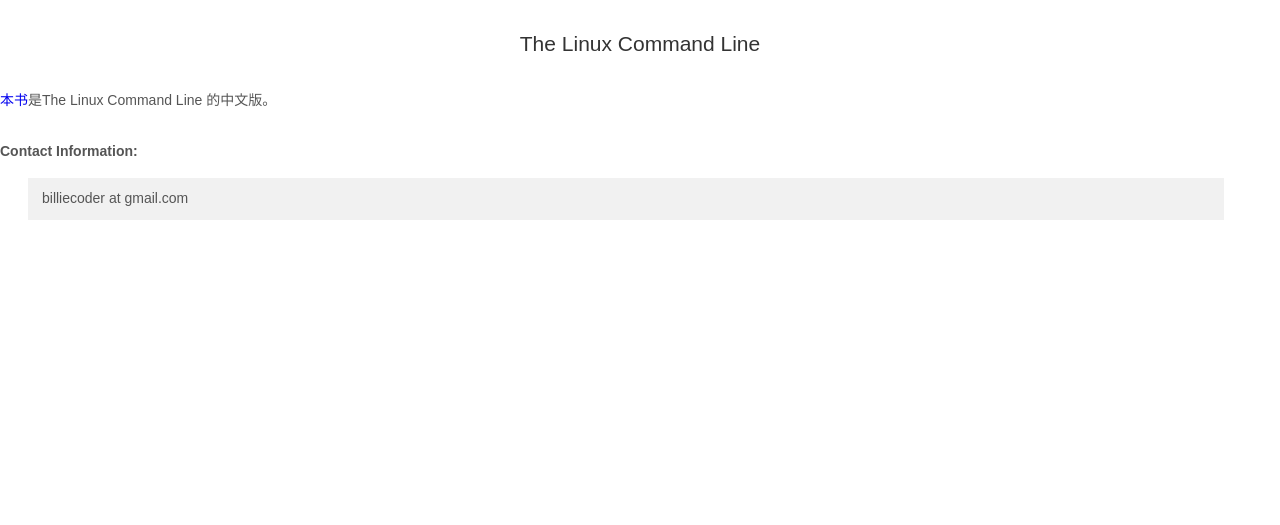
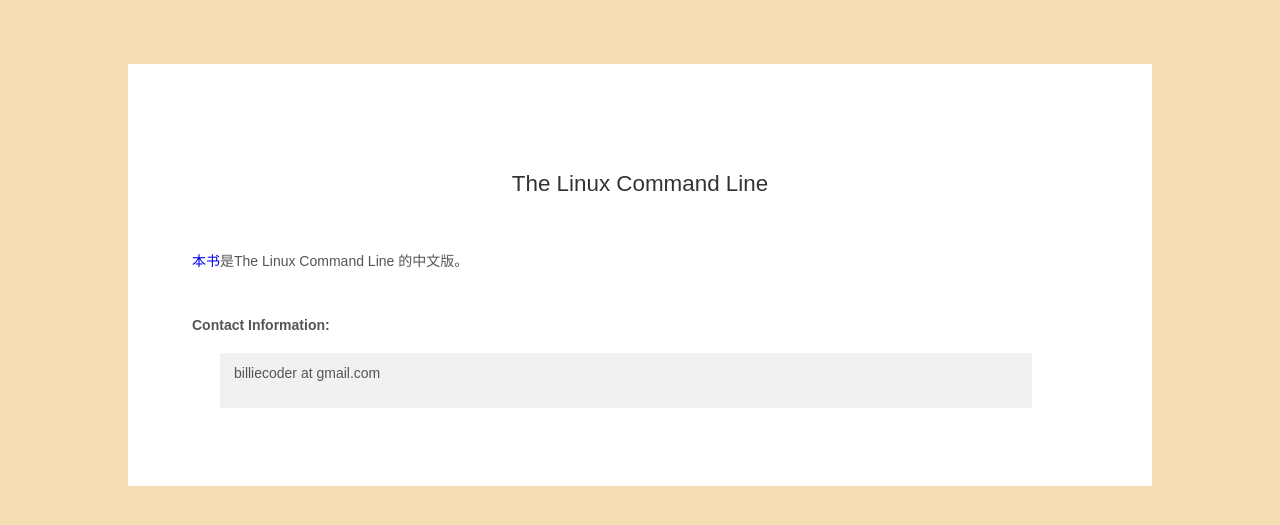
Before and after one commit to billie66/TLCL, a Jekyll site: the page built from index.markdown, in a window 1280 px wide. Shown: the top 525 px of the page. Built offline with Jekyll 4.4.1, drawn with Linux system fonts in a browser that asks for light colours; Markdown is read by kramdown in place of the engine named in the settings.

Commit message:
change bg-color

```diff
--- a/_layouts/default.html
+++ b/_layouts/default.html
@@ -7,8 +7,12 @@
 <link rel="icon" type="image/png" href="./images/billi66.png" />
 <title>TLCL</title>
 </head>
+
 <body>
+<div id="wrapper" class="typo">
 
 {{ content }}
+
+</div>
 </body>
 </html>
--- a/css/tlcl.css
+++ b/css/tlcl.css
@@ -4,9 +4,15 @@
 	http://www.nodethirtythree.com
 
 */
+html {
+    background-color: #F5DEB3;
+}
+
 #wrapper {
-  padding: 10%;
+  margin: 5% 10%;
+  padding: 5%;
   min-width: 480px;
+  background-color: white;
 }
 
 p.figure {
```
